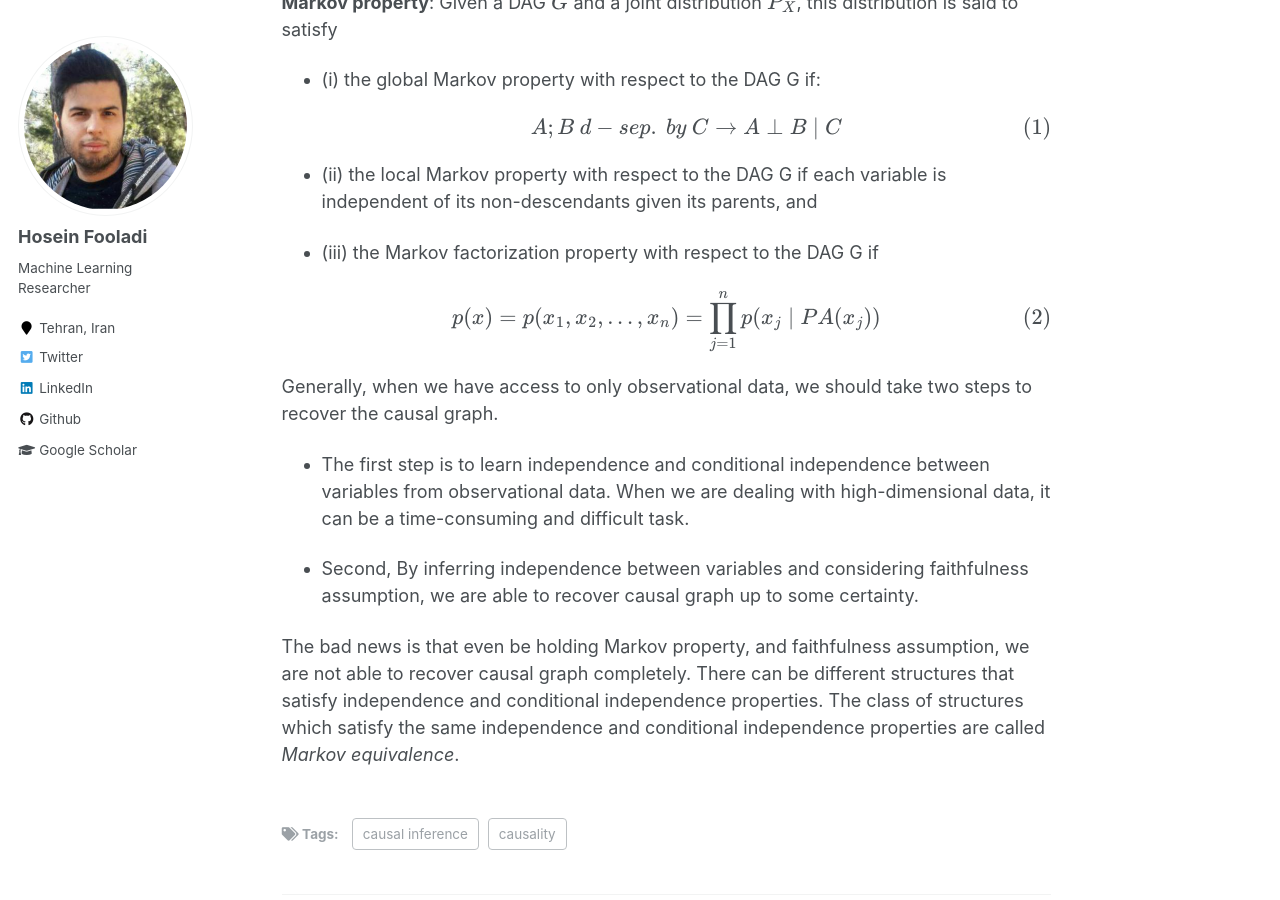
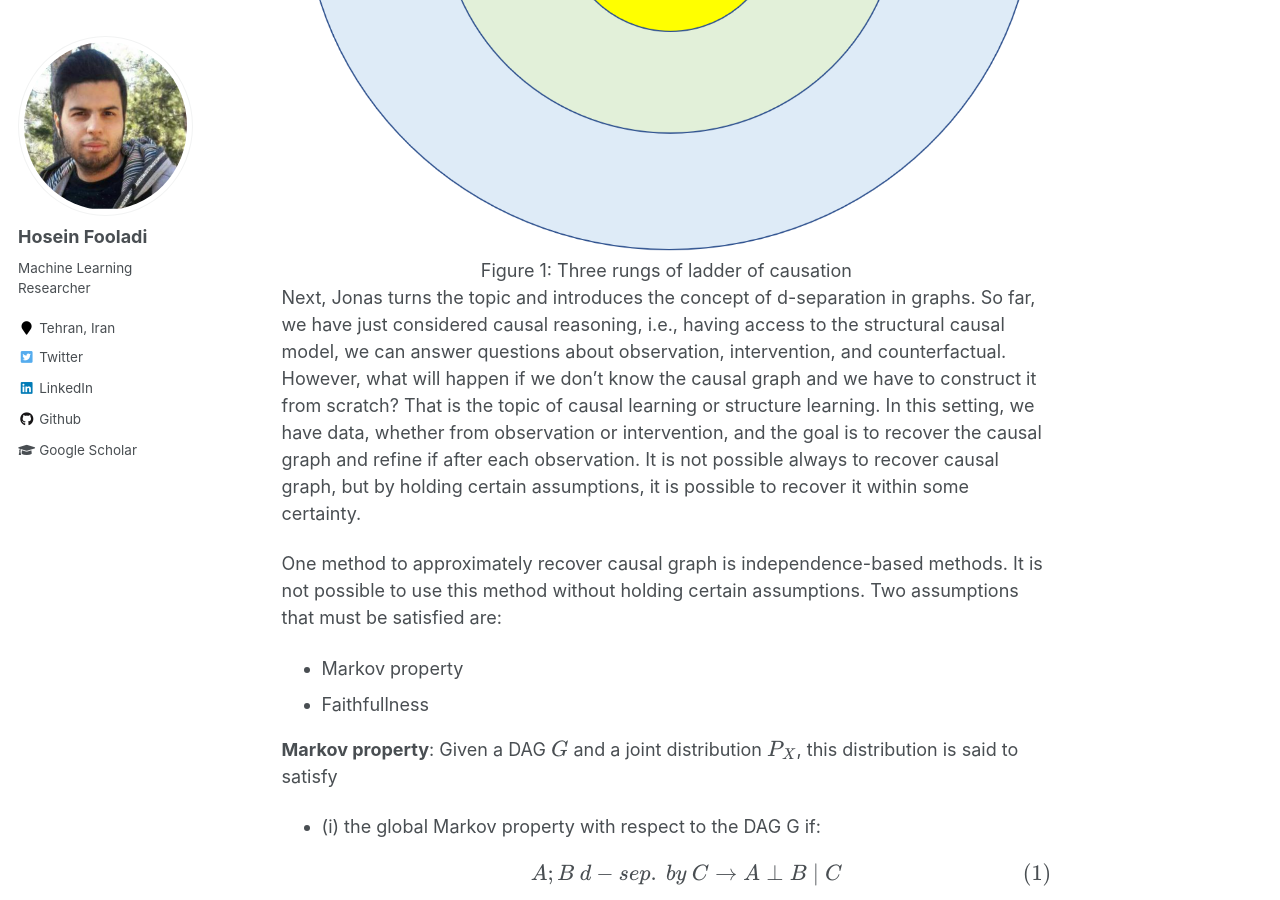
Before and after one commit to HFooladi/HFooladi.github.io, a Jekyll site: the page built from _posts/2019-04-01-Causal_Inference_and_learning.md, in a window 1280 px wide and 900 px high, scrolled down 3235 px. Built offline with Jekyll 4.4.1, drawn with Linux system fonts in a browser that asks for light colours; formulas are drawn with MathJax 3.

Commit message:
add figure 1 to causality post

```diff
--- a/_posts/2019-04-01-Causal Inference and learning.md
+++ b/_posts/2019-04-01-Causal_Inference_and_learning.md
@@ -58,6 +58,11 @@ The summary of something we have discussed so far:
 - Given the observational distribution and causal graph, we are equipped with sufficient knowledge to answer to the interventional query.
 - SCM + observational distribution --> counterfactuals
 
+<div class="imgcap">
+<img src="/images/assets/Causal_Inference_and_learning/ladder_of_causation.PNG" class="center">
+<div class="thecap" style="text-align:center">Figure 1: Three rungs of ladder of causation</div>
+</div>
+
 Next, Jonas turns the topic and introduces the concept of d-separation in graphs. So far, we have just considered causal reasoning, i.e., having access to the structural causal model, we can answer questions about observation, intervention, and counterfactual. However, what will happen if we don't know the causal graph and we have to construct it from scratch? That is the topic of causal learning or structure learning. In this setting, we have data, whether from observation or intervention, and the goal is to recover the causal graph and refine if after each observation. It is not possible always to recover causal graph, but by holding certain assumptions, it is possible to recover it within some certainty.
 
 One method to approximately recover causal graph is independence-based methods. It is not possible to use this method without holding certain assumptions. Two assumptions that must be satisfied are:
```
Also changed, not shown: images/assets/Causal_Inference_and_learning/ladder_of_causation.PNG (added).
